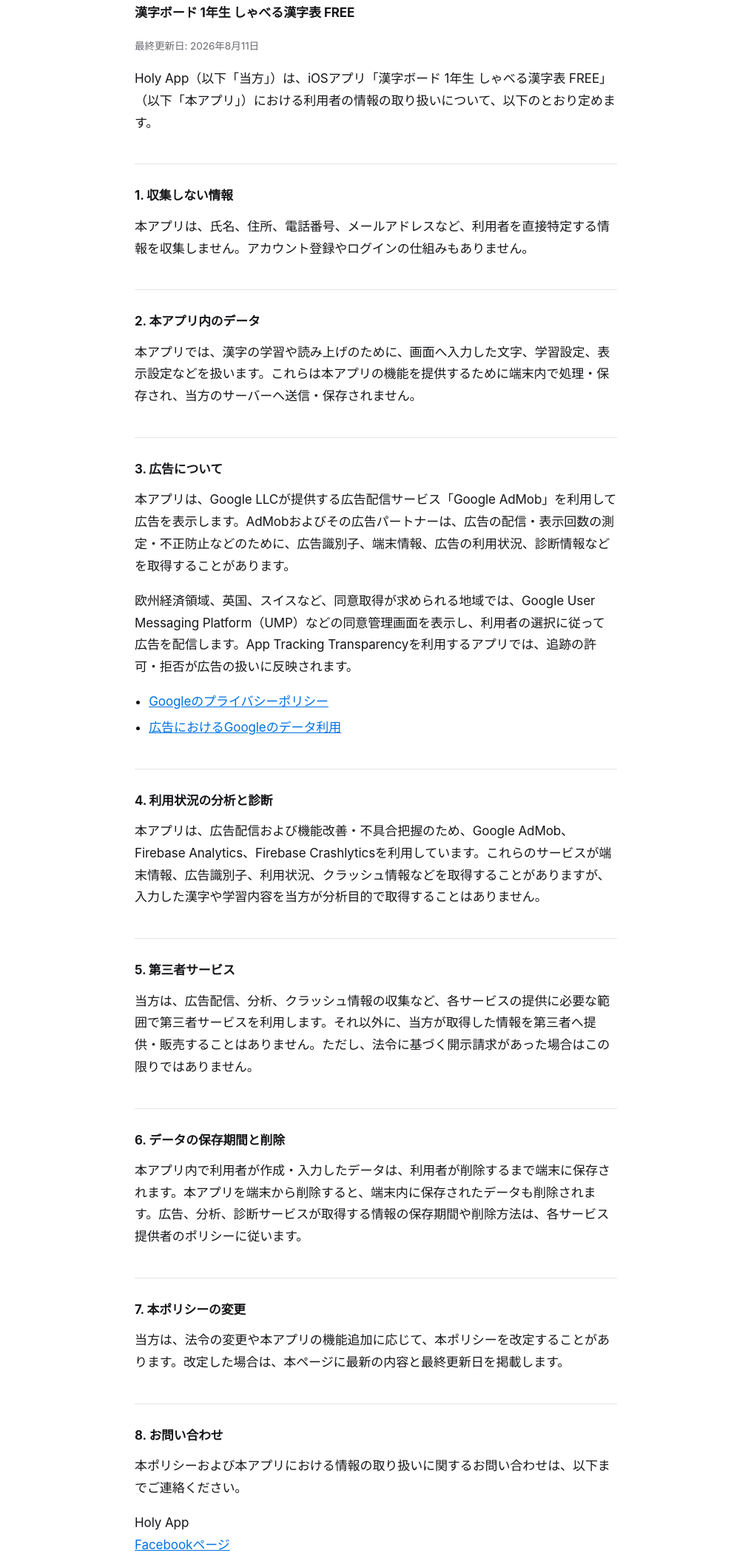
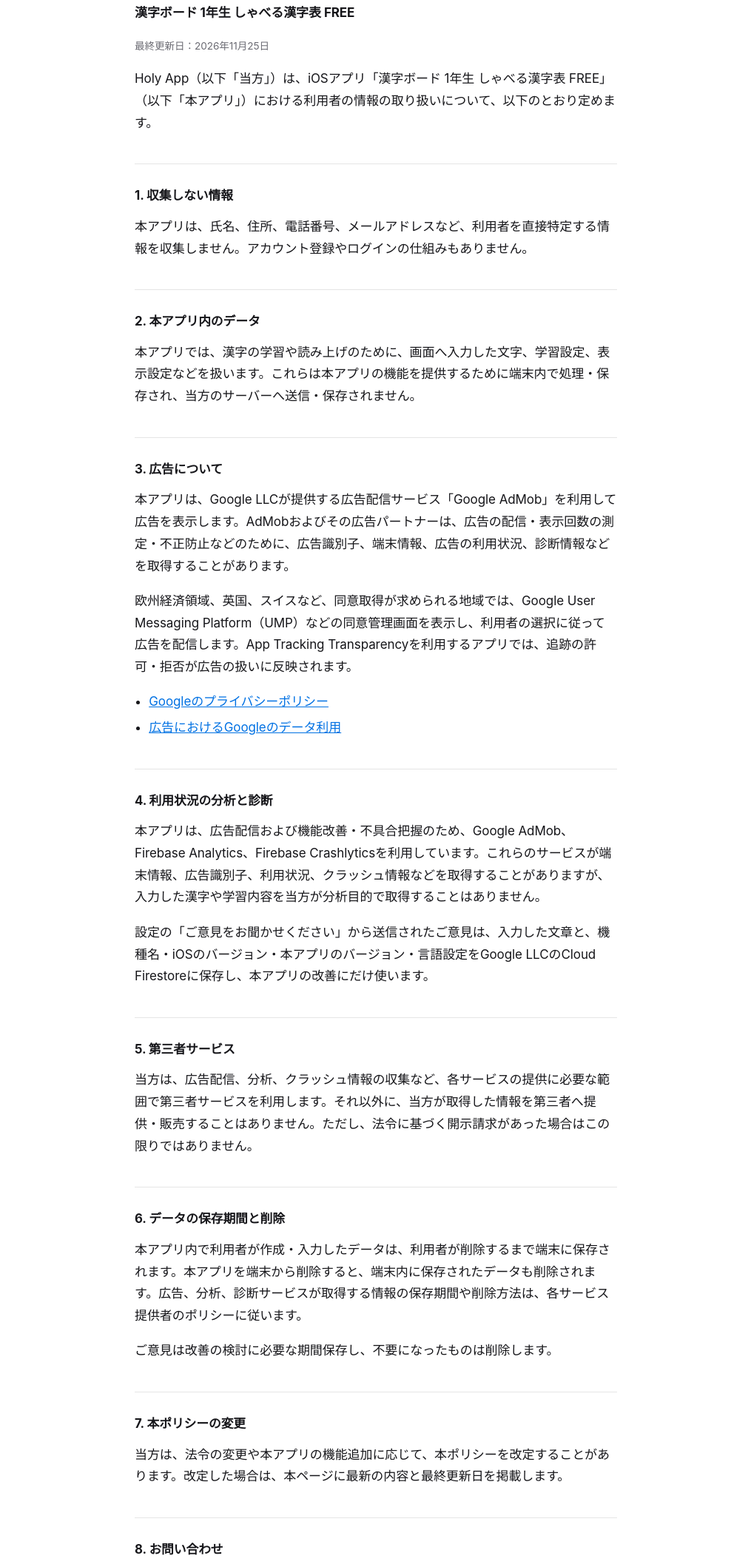
Before and after one commit to jin33/jin33.github.io, a plain HTML site: page kanji/privacy/ja.html in a window 1280 px wide. Shown: the part 156-2274 px from the top of the page at 74% size, without its empty margins (132-1147 px from the left). Drawn offline with Linux system fonts and the light colour scheme.

Commit message:
Explain Kanji Board feedback data and retention

```diff
--- a/kanji/privacy/ja.html
+++ b/kanji/privacy/ja.html
@@ -18,7 +18,7 @@
 <main class="wrap-narrow doc">
   <h1>プライバシーポリシー</h1>
   <p class="doc-app">漢字ボード 1年生 しゃべる漢字表 FREE</p>
-  <p class="doc-date">最終更新日: 2026年8月11日</p>
+  <p class="doc-date">最終更新日：2026年11月25日</p>
 
   <p>Holy App（以下「当方」）は、iOSアプリ「漢字ボード 1年生 しゃべる漢字表 FREE」（以下「本アプリ」）における利用者の情報の取り扱いについて、以下のとおり定めます。</p>
   <h2>1. 収集しない情報</h2>
@@ -29,10 +29,12 @@
   <p>本アプリは、Google LLCが提供する広告配信サービス「Google AdMob」を利用して広告を表示します。AdMobおよびその広告パートナーは、広告の配信・表示回数の測定・不正防止などのために、広告識別子、端末情報、広告の利用状況、診断情報などを取得することがあります。</p><p>欧州経済領域、英国、スイスなど、同意取得が求められる地域では、Google User Messaging Platform（UMP）などの同意管理画面を表示し、利用者の選択に従って広告を配信します。App Tracking Transparencyを利用するアプリでは、追跡の許可・拒否が広告の扱いに反映されます。</p><ul><li><a href="https://policies.google.com/privacy">Googleのプライバシーポリシー</a></li><li><a href="https://policies.google.com/technologies/partner-sites">広告におけるGoogleのデータ利用</a></li></ul>
   <h2>4. 利用状況の分析と診断</h2>
   <p>本アプリは、広告配信および機能改善・不具合把握のため、Google AdMob、Firebase Analytics、Firebase Crashlyticsを利用しています。これらのサービスが端末情報、広告識別子、利用状況、クラッシュ情報などを取得することがありますが、入力した漢字や学習内容を当方が分析目的で取得することはありません。</p>
+  <p>設定の「ご意見をお聞かせください」から送信されたご意見は、入力した文章と、機種名・iOSのバージョン・本アプリのバージョン・言語設定をGoogle LLCのCloud Firestoreに保存し、本アプリの改善にだけ使います。</p>
   <h2>5. 第三者サービス</h2>
   <p>当方は、広告配信、分析、クラッシュ情報の収集など、各サービスの提供に必要な範囲で第三者サービスを利用します。それ以外に、当方が取得した情報を第三者へ提供・販売することはありません。ただし、法令に基づく開示請求があった場合はこの限りではありません。</p>
   <h2>6. データの保存期間と削除</h2>
   <p>本アプリ内で利用者が作成・入力したデータは、利用者が削除するまで端末に保存されます。本アプリを端末から削除すると、端末内に保存されたデータも削除されます。広告、分析、診断サービスが取得する情報の保存期間や削除方法は、各サービス提供者のポリシーに従います。</p>
+  <p>ご意見は改善の検討に必要な期間保存し、不要になったものは削除します。</p>
   <h2>7. 本ポリシーの変更</h2>
   <p>当方は、法令の変更や本アプリの機能追加に応じて、本ポリシーを改定することがあります。改定した場合は、本ページに最新の内容と最終更新日を掲載します。</p>
   <h2>8. お問い合わせ</h2>
```
Also changed, not shown: kanji/privacy/en-US.html (+3 -1 lines), 1 other file.
